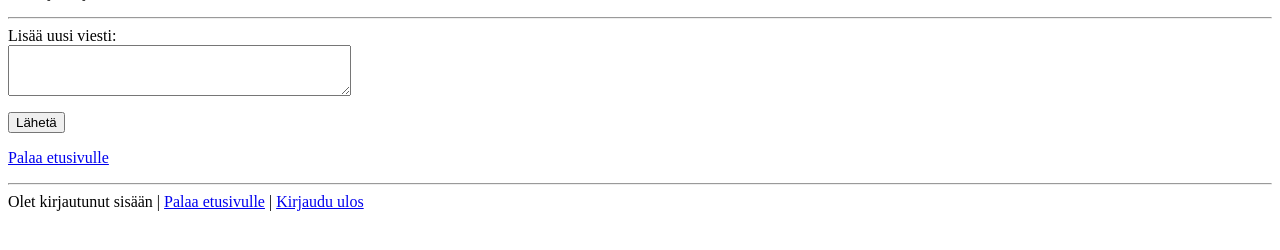
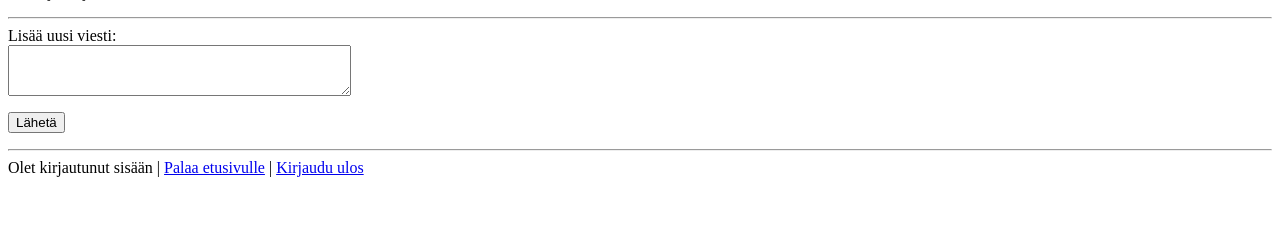
Before and after one commit to helinal/keskustelusovellus, a Flask app: template templates/chain.html in a window 1280 px wide. Shown: the part 59-309 px from the top of the page. Run offline with Flask 3, Linux system fonts and the light colour scheme; the template is opened without the code that fills it, so the values that code supplies are empty; the visitor is signed in with stand-in values (Sample User, id 1).

Commit message:
Minor fix to chain.html

```diff
--- a/templates/chain.html
+++ b/templates/chain.html
@@ -22,7 +22,6 @@ Lisää uusi viesti: <br>
 <input type="submit" value="Lähetä">
 </form>
 
-<a href="/">Palaa etusivulle</a>
 <p>
 <hr>Olet kirjautunut sisään | <a href="/">Palaa etusivulle</a> | <a href="/logout">Kirjaudu ulos</a>
 
```
